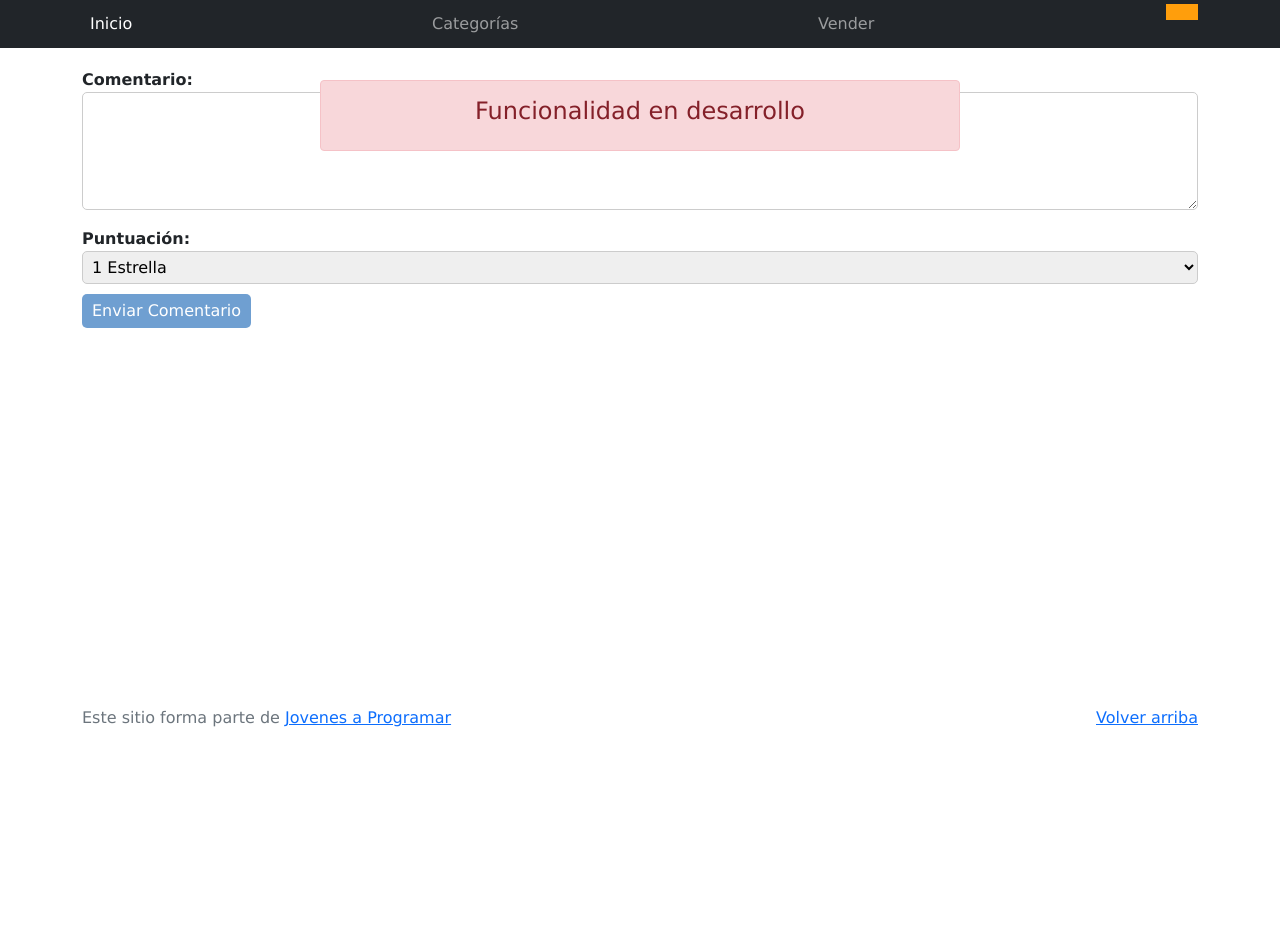
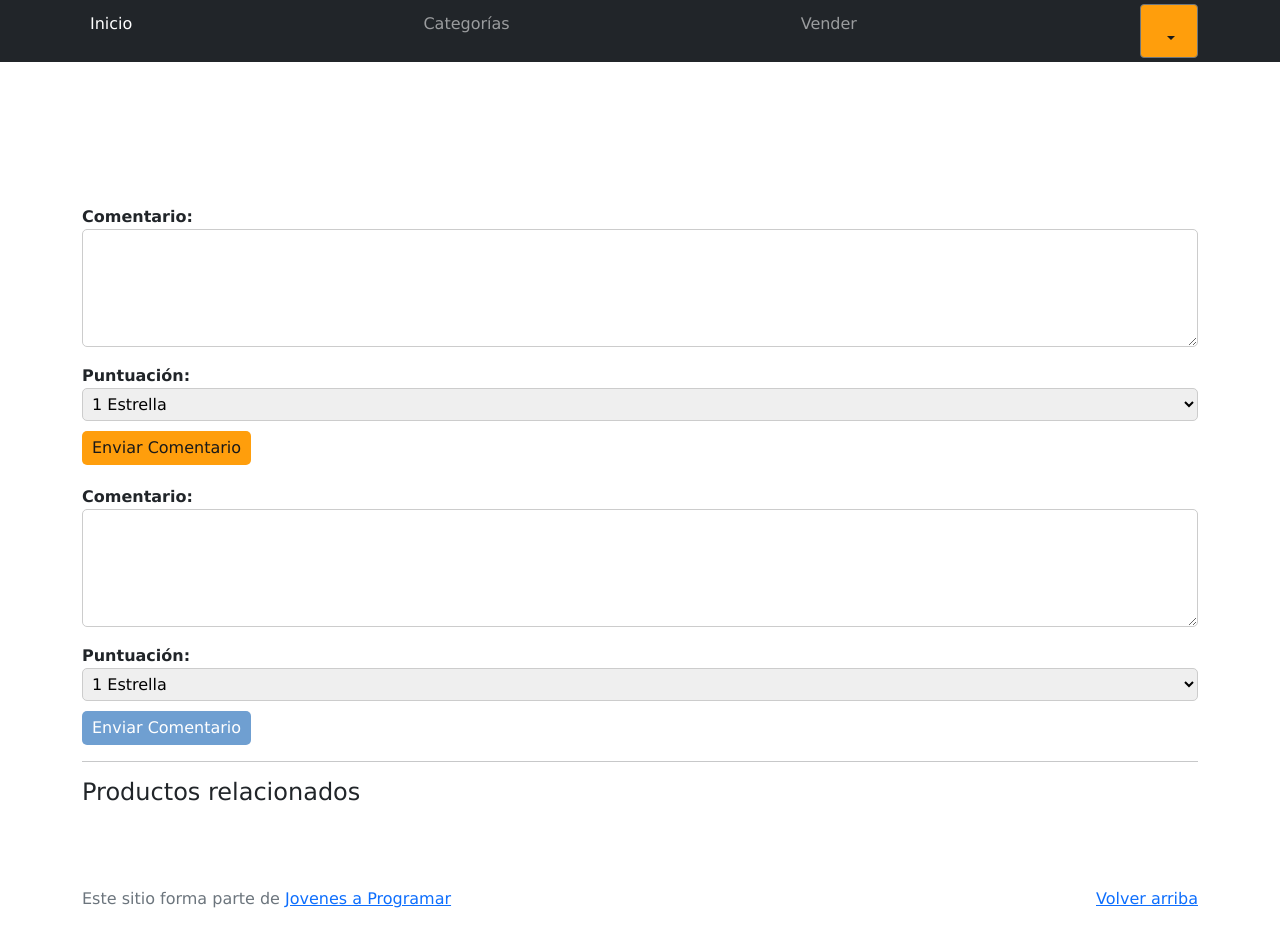
Before and after one commit to Apafer13/ecomerce-grupo2, a plain HTML site: page product-info.html in a window 1280 px wide. Before the commit the page ends 800 px from the top, so only its background shows below. Drawn offline with Linux system fonts and the light colour scheme; some packages are replaced by stand-ins of ours; no server answers; a script that the page names is missing.

Commit message:
Update product-info.html

```diff
--- a/product-info.html
+++ b/product-info.html
@@ -33,18 +33,50 @@
             <a class="nav-link" href="sell.html">Vender</a>
           </li>
           <li class="nav-item">
-            <span id="username" class = "nav-link"></span>
+            <div class="dropdown">
+              <button class="btn btn-secondary dropdown-toggle" type="button" id="dropdownMenuButton1"
+                data-bs-toggle="dropdown" aria-expanded="false">
+                <span id="username" class="nav-link"></span>
+              </button>
+              <ul class="dropdown-menu" aria-labelledby="dropdownMenuButton1">
+                <li><a class="dropdown-item" href="cart.html">Mi carrito</a></li>
+                <li><a class="dropdown-item" href="my-profile.html">Mi perfil</a></li>
+                <li><a class="dropdown-item" href="login.html">Cerrar sesión</a></li>
+                <li>   <div class="switch-container justify-content-center">
+        <label class="switch">
+          <input type="checkbox" id="darkModeSwitch">
+          <span class="slider round"></span>
+        </label>
+        <span id="modeLabel"></span>
+      </div> </li>
+              </ul>
+            </div>
           </li>
         </ul>
       </div>
     </div>
   </nav>
   <main>
+
     <div class="container">
-      <div class="alert alert-danger text-center" role="alert">
-        <h4 class="alert-heading">Funcionalidad en desarrollo</h4>
+      <div id="infoProducto"></div>
+      <div id="contenedor"></div>
+      <br><br>
+      <div id="comment-form">
+        <label for="comment">Comentario:</label>
+        <textarea id="comment" rows="4" cols="50"></textarea>
+        <label for="rating">Puntuación:</label>
+        <select id="rating">
+          <option value="1">1 Estrella</option>
+          <option value="2">2 Estrellas</option>
+          <option value="3">3 Estrellas</option>
+          <option value="4">4 Estrellas</option>
+          <option value="5">5 Estrellas</option>
+        </select>
+
+        <button type="button" id="btnSend">Enviar Comentario</button>
       </div>
-      <form id="comment-form">
+<form id="comment-form">
         <label for="comment">Comentario:</label>
         <textarea id="comment" rows="4" cols="50"></textarea>
 
@@ -59,14 +91,21 @@
 
         <button type="submit">Enviar Comentario</button>
     </form>
-    </div>
+
+      <hr>
+      <h4>Productos relacionados</h4>
+      <br>
+      <div id="relacionados" class="imgRel">
+      </div>
+</div>
   </main>
   <footer class="text-muted">
     <div class="container">
       <p class="float-end">
         <a href="#">Volver arriba</a>
       </p>
-      <p>Este sitio forma parte de <a href="https://jovenesaprogramar.edu.uy/" target="_blank">Jovenes a Programar</a></p>
+      <p>Este sitio forma parte de <a href="https://jovenesaprogramar.edu.uy/" target="_blank">Jovenes a Programar</a>
+      </p>
     </div>
   </footer>
   <div id="spinner-wrapper">
```
